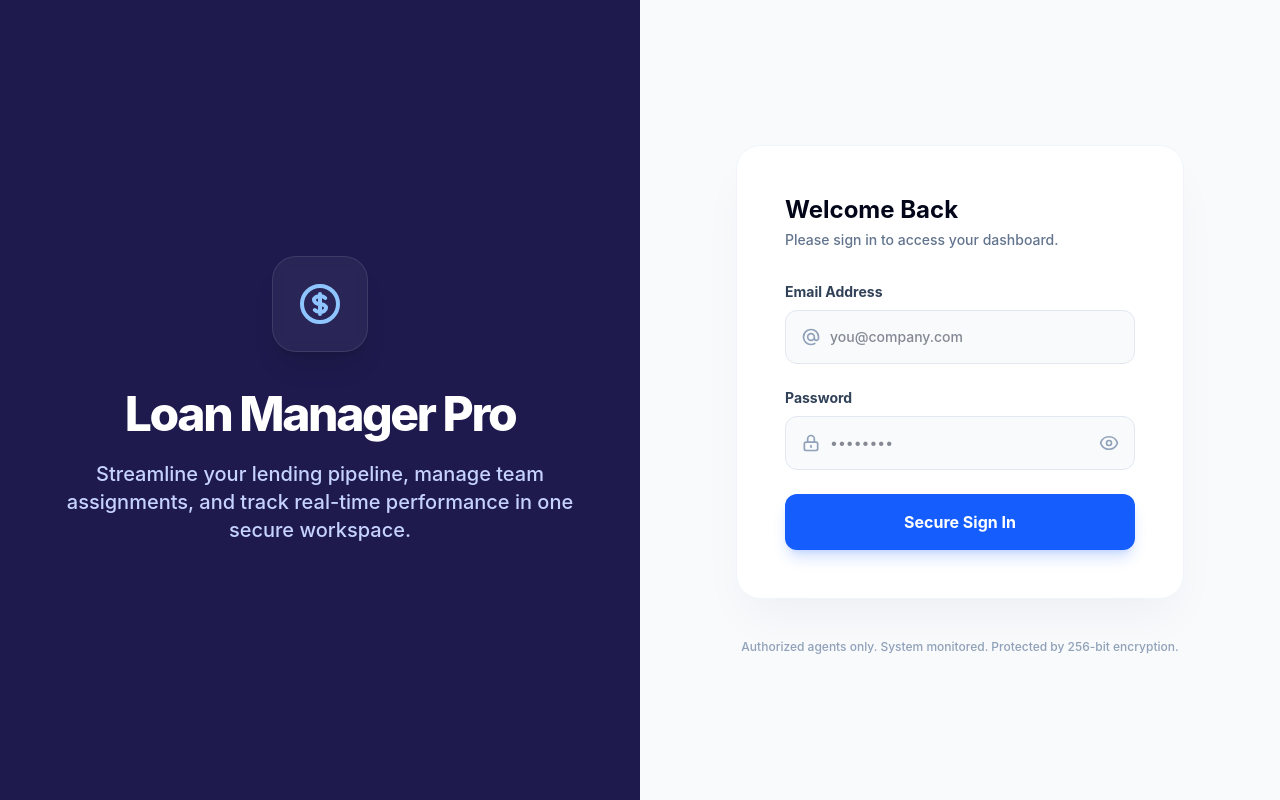
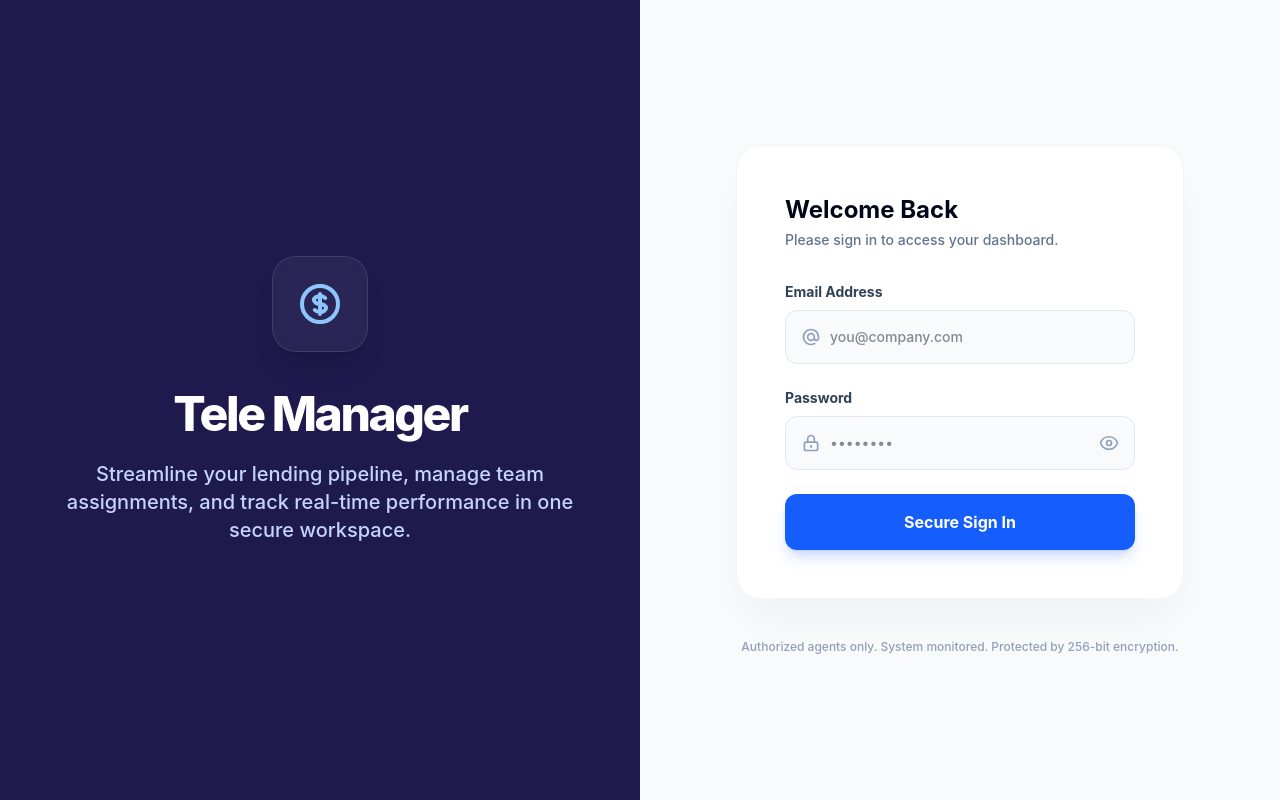
Before and after one commit to DwZukii/Loan-Manager, a React (Vite) app in the folder frontend/: page / in a window 1280 px wide. Built offline with nearby package versions, Linux system fonts and the light colour scheme.

Commit message:
Changed Login

```diff
--- a/frontend/src/App.jsx
+++ b/frontend/src/App.jsx
@@ -115,7 +115,7 @@ function Login({ onLogin }) {
               <path strokeLinecap="round" strokeLinejoin="round" strokeWidth="2" d="M12 8c-1.657 0-3 .895-3 2s1.343 2 3 2 3 .895 3 2-1.343 2-3 2m0-8c1.11 0 2.08.402 2.599 1M12 8V7m0 1v8m0 0v1m0-1c-1.11 0-2.08-.402-2.599-1M21 12a9 9 0 11-18 0 9 9 0 0118 0z"></path>
              </svg>
           </div>
-          <h1 className="text-5xl font-extrabold text-white tracking-tighter mb-4 leading-tight">Loan Manager Pro</h1>
+          <h1 className="text-5xl font-extrabold text-white tracking-tighter mb-4 leading-tight">Tele Manager</h1>
           <p className="text-xl text-indigo-200 font-medium">
             Streamline your lending pipeline, manage team assignments, and track real-time performance in one secure workspace.
           </p>
```
